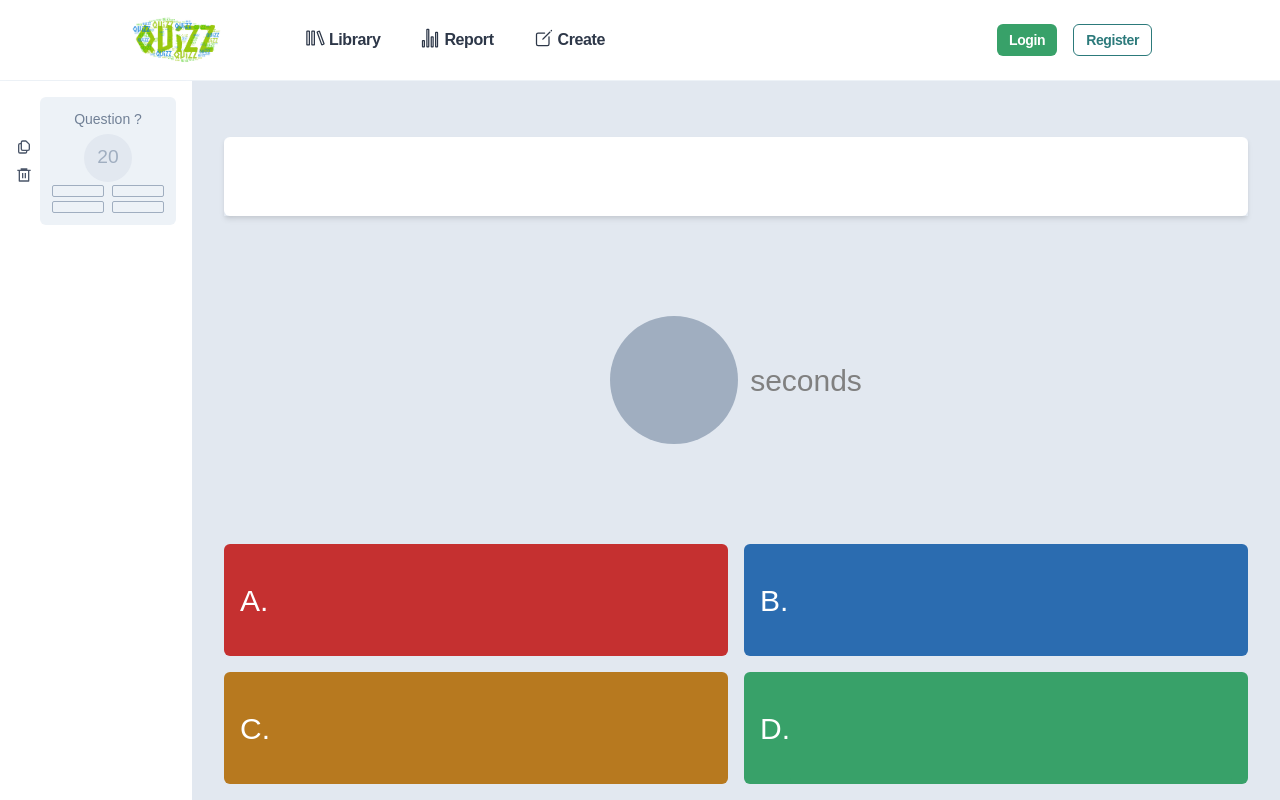
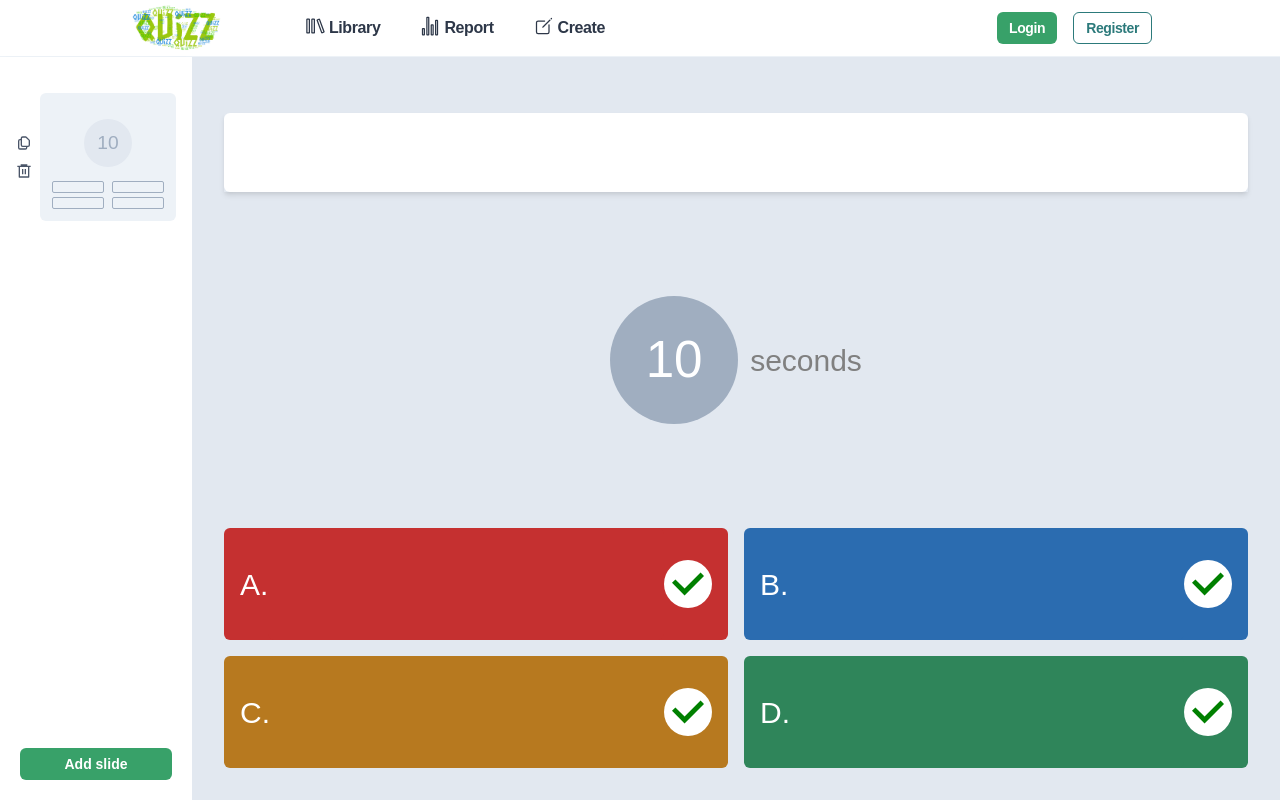
Before and after one commit to lethanhvietctt5/quizz-frontend, a React (Create React App) app: page /create in a window 1280 px wide. Built offline with nearby package versions, Linux system fonts and the light colour scheme.

Commit message:
Modify question and answer

```diff
--- a/package.json
+++ b/package.json
@@ -3,6 +3,7 @@
   "version": "0.1.0",
   "private": true,
   "dependencies": {
+    "@chakra-ui/icons": "^2.0.2",
     "@chakra-ui/react": "^2.2.1",
     "@emotion/react": "^11",
     "@emotion/styled": "^11",
--- /dev/null
+++ b/src/components/AnswerItem.tsx
@@ -0,0 +1,56 @@
+import { CheckIcon } from "@chakra-ui/icons";
+import { Avatar, Flex, Icon, Text } from "@chakra-ui/react";
+import React from "react";
+import Question from "../types/question";
+
+type Props = {
+  currentQuestion: number;
+  index: number;
+  question: Question;
+  answerLabel: string;
+  updateQuestion: (
+    index: number,
+    key: keyof Question,
+    value: string | number | string[]
+  ) => void;
+};
+
+function AnswerItem({
+  currentQuestion,
+  index,
+  question,
+  answerLabel,
+  updateQuestion,
+}: Props) {
+  const bgColors = ["red.600", "blue.600", "yellow.600", "green.600"];
+
+  return (
+    <Flex
+      flex="1"
+      px="4"
+      align="center"
+      rounded="md"
+      backgroundColor={bgColors[index]}
+    >
+      <Text color="white" fontSize="3xl">
+        {answerLabel}
+      </Text>
+      <input
+        type="text"
+        defaultValue={question.answers[index]}
+        onChange={(e) => {
+          const newAnsers = question.answers;
+          newAnsers[index] = e.target.value;
+          updateQuestion(currentQuestion, "answers", newAnsers);
+        }}
+        className="w-full py-10 px-5 text-white bg-inherit rounded-md outline-none text-2xl"
+      />
+      <Avatar
+        bg="white"
+        icon={<Icon as={CheckIcon} h="8" w="8" color="green" />}
+      />
+    </Flex>
+  );
+}
+
+export default AnswerItem;
--- a/src/components/SlideQuizz.tsx
+++ b/src/components/SlideQuizz.tsx
@@ -1,10 +1,16 @@
 import { Avatar, Box, Flex, Text } from "@chakra-ui/react";
 import { HiOutlineDocumentDuplicate } from "react-icons/hi";
 import { RiDeleteBin6Line } from "react-icons/ri";
+import Question from "../types/question";
 
-function SlideQuizz() {
+type Props = {
+  index: number;
+  question: Question;
+};
+
+function SlideQuizz({ index, question }: Props) {
   return (
-    <Flex px="4" mt="4">
+    <Flex w="full" px="4" mt="4">
       <Flex color="gray.600" direction="column" justify="center" gap="3" mr="2">
         <HiOutlineDocumentDuplicate />
         <RiDeleteBin6Line />
@@ -13,16 +19,20 @@ function SlideQuizz() {
         h="32"
         flexGrow="1"
         color="gray.500"
+        maxW="90%"
         rounded="md"
         backgroundColor="gray.100"
         p="3"
       >
-        <Flex direction="column" justify="space-between" h="full">
-          <Text align="center" fontSize="sm">
-            Question ?
+        <Flex w="full" direction="column" justify="space-between" h="full">
+          <Text w="full" align="center" fontSize="sm" noOfLines={1}>
+            {question.quiz}
           </Text>
           <Flex justify="center">
-            <Avatar bg="gray.200" icon={<Text color="gray.400">20</Text>} />
+            <Avatar
+              bg="gray.200"
+              icon={<Text color="gray.400">{question.duration}</Text>}
+            />
           </Flex>
           <Flex color="gray.400" direction="column" gap="1">
             <Flex w="full" gap="2">
--- a/src/layouts/Header.tsx
+++ b/src/layouts/Header.tsx
@@ -17,7 +17,7 @@ function Header() {
         justify="space-between"
         fontWeight="bold"
         letterSpacing="tight"
-        py="4"
+        py="1"
       >
         <Flex align="center" gap="20">
           <Image h="12" src={logo} />
--- a/src/pages/CreateGame.tsx
+++ b/src/pages/CreateGame.tsx
@@ -1,12 +1,64 @@
-import { Avatar, Box, Flex, Text } from "@chakra-ui/react";
+import { CheckIcon } from "@chakra-ui/icons";
+import { Avatar, Box, Button, Flex, Icon, Text } from "@chakra-ui/react";
+import { useState } from "react";
+import AnswerItem from "../components/AnswerItem";
 import SlideQuizz from "../components/SlideQuizz";
+import Question from "../types/question";
 
-function CreateGame() {
+const emptyQuestion: Question = {
+  quiz: "",
+  duration: 10,
+  answers: [],
+  correctAnswer: [],
+};
+
+function changeValue<K extends keyof Question, V extends Question[K]>(
+  obj: Question,
+  field: K,
+  v: V
+) {
+  const newObj = { ...obj };
+  newObj[field] = v;
+  return newObj;
+}
+
+const CreateGame: React.FC = () => {
+  const [questions, setQuestions] = useState<Question[]>([
+    { ...emptyQuestion },
+  ]);
+
+  const [currentQuestion, setCurrentQuestion] = useState<number>(0);
+
+  function updateQuestion(
+    index: number,
+    key: keyof Question,
+    value: string | number | string[]
+  ) {
+    let updatedQues = changeValue(questions[index], key, value);
+    const newQuestions = questions.map((question, i) => {
+      if (i === index) {
+        return updatedQues;
+      }
+      return question;
+    });
+    setQuestions([...newQuestions]);
+  }
+
   return (
     <Box h="full">
       <Flex w="full" h="full">
         <Box w="15%" boxShadow="md" backgroundColor="white">
-          <SlideQuizz />
+          <Flex py="5" h="full" direction="column" justify="space-between">
+            <Box>
+              {questions.map((question, idx) => (
+                <SlideQuizz key={idx} index={idx} question={question} />
+              ))}
+            </Box>
+
+            <Button mx="5" colorScheme="green" size="sm">
+              Add slide
+            </Button>
+          </Flex>
         </Box>
         <Box flexGrow="1" backgroundColor="gray.200">
           <Flex
@@ -20,6 +72,10 @@ function CreateGame() {
             <Box w="full" boxShadow="md" mt="10">
               <input
                 type="text"
+                onChange={(e) => {
+                  updateQuestion(currentQuestion, "quiz", e.target.value);
+                }}
+                defaultValue={questions[currentQuestion].quiz}
                 className="w-full py-3 rounded-md outline-none px-10 text-5xl text-center font-medium"
               />
             </Box>
@@ -31,6 +87,7 @@ function CreateGame() {
                 icon={
                   <input
                     type="number"
+                    defaultValue={questions[currentQuestion].duration}
                     className="w-full bg-inherit outline-none m-5 text-white text-center"
                   />
                 }
@@ -42,71 +99,36 @@ function CreateGame() {
 
             <Box w="full">
               <Flex w="full" gap="4" mb="4">
-                <Flex
-                  flex="1"
-                  px="4"
-                  align="center"
-                  rounded="md"
-                  backgroundColor="red.600"
-                >
-                  <Text color="white" fontSize="3xl">
-                    A.
-                  </Text>
-                  <input
-                    type="text"
-                    className="w-full py-10 px-5 text-white bg-inherit rounded-md outline-none text-2xl"
-                  />
-                </Flex>
-
-                <Flex
-                  flex="1"
-                  px="4"
-                  align="center"
-                  rounded="md"
-                  backgroundColor="blue.600"
-                >
-                  <Text color="white" fontSize="3xl">
-                    B.
-                  </Text>
-                  <input
-                    type="text"
-                    className="w-full py-10 px-5 text-white bg-inherit rounded-md outline-none text-2xl"
-                  />
-                </Flex>
+                <AnswerItem
+                  currentQuestion={currentQuestion}
+                  index={0}
+                  question={questions[currentQuestion]}
+                  answerLabel="A."
+                  updateQuestion={updateQuestion}
+                />
+                <AnswerItem
+                  currentQuestion={currentQuestion}
+                  index={1}
+                  question={questions[currentQuestion]}
+                  answerLabel="B."
+                  updateQuestion={updateQuestion}
+                />
               </Flex>
-
-              <Flex w="full" gap="4">
-                <Flex
-                  flex="1"
-                  px="4"
-                  align="center"
-                  rounded="md"
-                  backgroundColor="yellow.600"
-                >
-                  <Text color="white" fontSize="3xl">
-                    C.
-                  </Text>
-                  <input
-                    type="text"
-                    className="w-full py-10 px-5 text-white bg-inherit rounded-md outline-none text-2xl"
-                  />
-                </Flex>
-
-                <Flex
-                  flex="1"
-                  px="4"
-                  align="center"
-                  rounded="md"
-                  backgroundColor="green.500"
-                >
-                  <Text color="white" fontSize="3xl">
-                    D.
-                  </Text>
-                  <input
-                    type="text"
-                    className="w-full py-10 px-5 text-white bg-inherit rounded-md outline-none text-2xl"
-                  />
-                </Flex>
+              <Flex w="full" gap="4" mb="4">
+                <AnswerItem
+                  currentQuestion={currentQuestion}
+                  index={2}
+                  question={questions[currentQuestion]}
+                  answerLabel="C."
+                  updateQuestion={updateQuestion}
+                />
+                <AnswerItem
+                  currentQuestion={currentQuestion}
+                  index={3}
+                  question={questions[currentQuestion]}
+                  answerLabel="D."
+                  updateQuestion={updateQuestion}
+                />
               </Flex>
             </Box>
           </Flex>
@@ -114,6 +136,6 @@ function CreateGame() {
       </Flex>
     </Box>
   );
-}
+};
 
 export default CreateGame;
--- /dev/null
+++ b/src/types/question.ts
@@ -0,0 +1,8 @@
+type Question = {
+  quiz: string;
+  duration: number;
+  answers: string[];
+  correctAnswer: string[];
+};
+
+export default Question;
```
Also changed, not shown: 1 other file (tests, documents, lock files or other folders).
